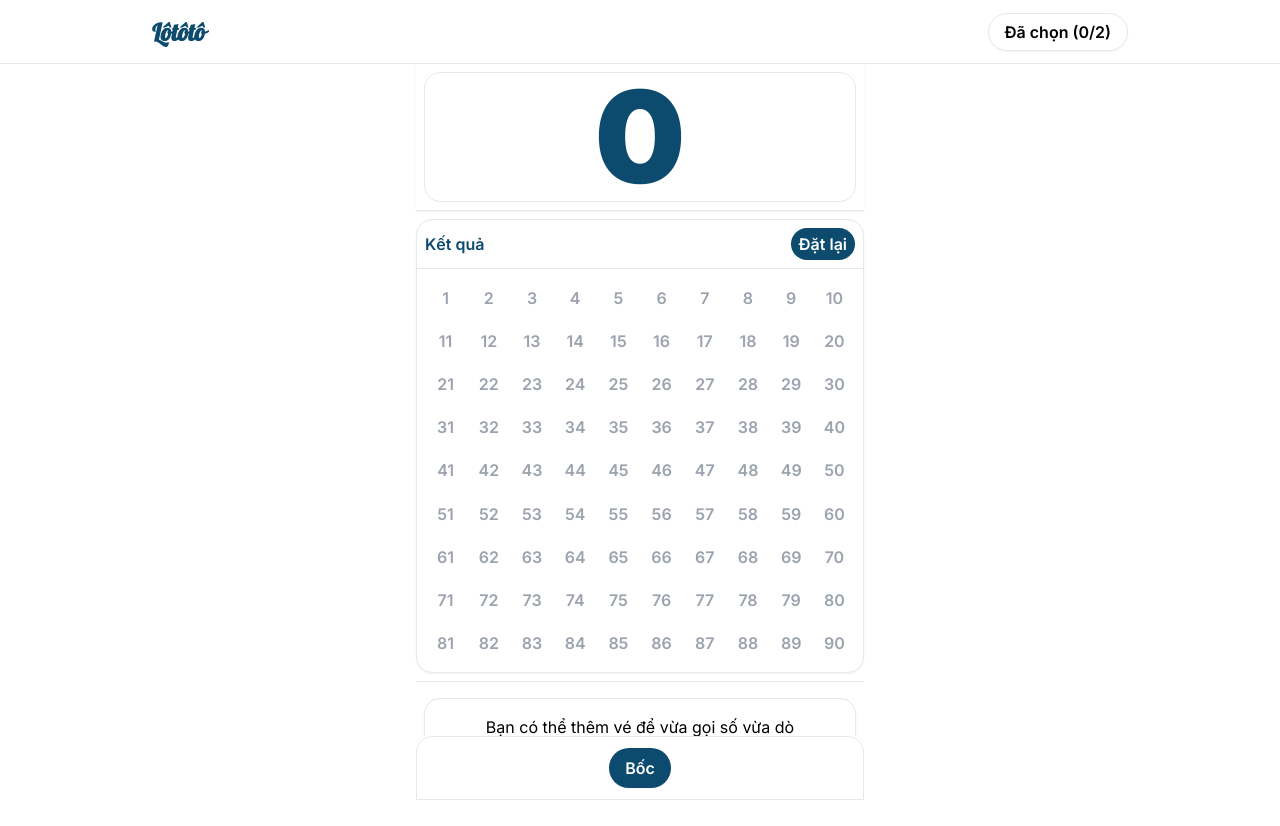
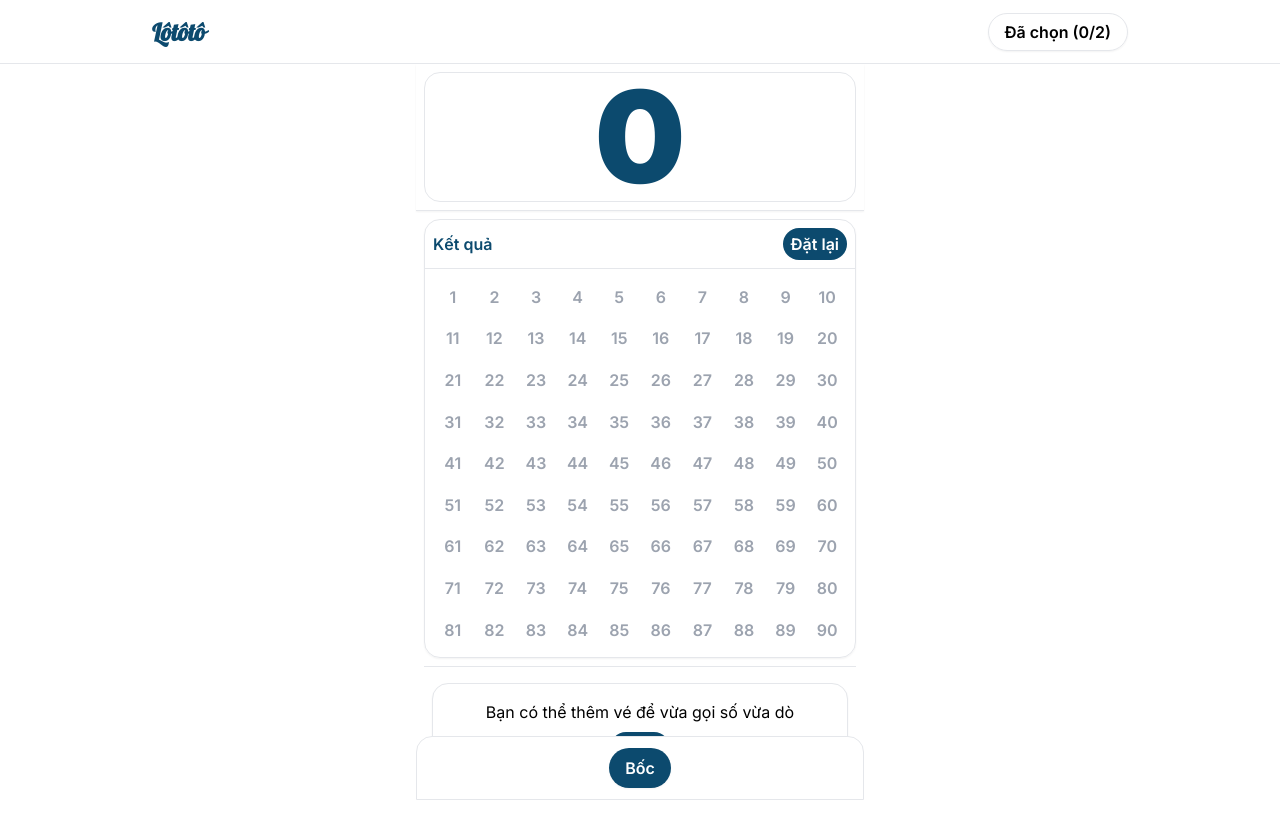
Before and after one commit to irzko/lototo, a Next.js app: page /lotto/host in a window 1280 px wide. Shown: the top 826 px of the page. Built offline with nearby package versions, Linux system fonts and the light colour scheme.

Commit message:
Refactor page layout and styling

```diff
--- a/app/lotto/host/page.tsx
+++ b/app/lotto/host/page.tsx
@@ -62,6 +62,7 @@ export default function Page() {
             <h1 className="text-9xl font-black text-sky-900">{value}</h1>
           </div>
         </div>
+        <div className="px-2 flex flex-col w-full gap-2">
           <div className="shadow-sm border rounded-2xl w-full">
             <div className="flex justify-between items-center border-b p-2">
               <h3 className="font-semibold text-sky-900">Kết quả</h3>
@@ -116,6 +117,7 @@ export default function Page() {
             )}
           </div>
         </div>
+      </div>
       <div className="fixed bottom-0 z-40 h-16 bg-white inset-x-0 flex justify-center">
         <div className="max-w-md w-full px-2 h-full items-center border rounded-t-2xl flex justify-center">
           <Button className="bg-sky-900" onClick={handleClick}>
```
Lines whose indentation alone changed are shown as unchanged.
